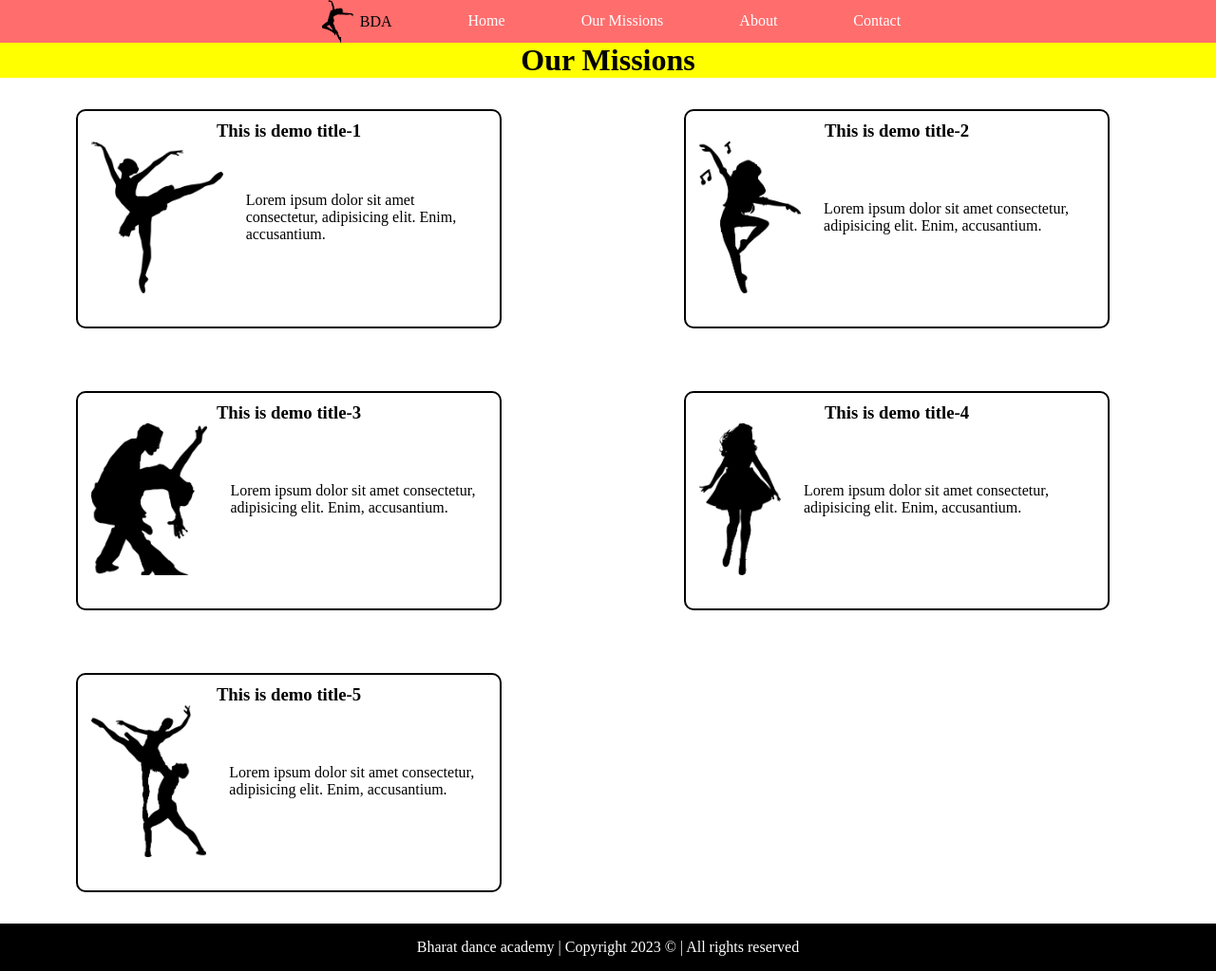
After one commit to bgmanu2426/BharatDanceAcademy, a Node server app: page /mission in a window 1280 px wide. The commit adds this page. Shown: the whole page at 95% size. Run offline with Node 20, Linux system fonts and the light colour scheme; some web fonts are replaced.

Commit message:
frontend-completed

```diff
--- a/app.js
+++ b/app.js
@@ -32,8 +32,8 @@ app.post("/", (req, res) => {
     });
 })
 
-app.get("/services", (req, res) => {
-    res.status(200).render('services.pug')
+app.get("/mission", (req, res) => {
+    res.status(200).render('mission.pug')
 })
 
 app.get("/about", (req, res) => {
--- a/static/style.css
+++ b/static/style.css
@@ -7,9 +7,20 @@
     font-family: 'Bayon', 'Times New Roman', Times, serif;
 }
 
-@media only screen and (min-width: 850px) {
+@media only screen and (min-width: 770px) {
 
-    /* For screens above 8500px : */
+    /* For screens above 770px : */
+    #logo {
+        display: flex;
+        align-items: center;
+        margin: 0 40px;
+    }
+
+    #logo img {
+        height: 45px;
+        margin: 0 7px;
+    }
+
     nav ul {
         display: flex;
         background-color: #ff6d6d;
@@ -124,12 +135,12 @@
         background-color: black;
     }
 
-    .aboutHeading {
+    .missionHeading {
         text-align: center;
         background-color: yellow;
     }
 
-    .about {
+    .mission {
         display: grid;
         grid-template-columns: 6fr 6fr;
     }
@@ -147,6 +158,25 @@
         margin-top: 10px;
     }
 
+    .card-box {
+        display: flex;
+        align-items: center;
+        justify-content: space-between;
+    }
+
+    .card-img {
+        height: 160px;
+        padding: 0 14px;
+    }
+
+    .card-img img {
+        height: inherit;
+    }
+
+    .card-content {
+        margin: 0 10px;
+    }
+
     .contactFormSection {
         display: flex;
         align-items: center;
--- a/views/contact.pug
+++ b/views/contact.pug
@@ -10,9 +10,12 @@ html(lang="en")
     body
         nav
             ul
+                div#logo
+                    img(src="/static/logo.png", alt="logo")
+                    | BDA
                 li: a(href='/') Home
+                li: a(href='/mission') Our Missions
                 li: a(href='/about') About
-                li: a(href='/services') Services
                 li: a(href='/contact') Contact
 
         div.contactFormSection
--- /dev/null
+++ b/views/mission.pug
@@ -0,0 +1,61 @@
+doctype html
+html(lang="en")
+    head
+        meta(charset="UTF-8")
+        meta(http-equiv="X-UA-Compatible", content="IE=edge")
+        meta(name="viewport", content="width=device-width, initial-scale=1.0")
+        style
+            include ../static/style.css
+        title BDA - Services
+    body
+        nav
+            ul
+                div#logo
+                    img(src="/static/logo.png", alt="logo")
+                    | BDA
+                li: a(href='/') Home
+                li: a(href='/mission') Our Missions
+                li: a(href='/about') About
+                li: a(href='/contact') Contact
+
+        h1.missionHeading Our Missions
+        div.mission
+            div.cards
+                h3 This is demo title-1
+                div.card-box
+                    div.card-img
+                        img(src="/static/mission-img/dance-1.png")
+                    div.card-content
+                        p Lorem ipsum dolor sit amet consectetur, adipisicing elit. Enim, accusantium.
+            div.cards
+                h3 This is demo title-2
+                div.card-box
+                    div.card-img
+                        img(src="/static/mission-img/dance-2.png")
+                    div.card-content
+                        p Lorem ipsum dolor sit amet consectetur, adipisicing elit. Enim, accusantium.
+            div.cards
+                h3 This is demo title-3
+                div.card-box
+                    div.card-img
+                        img(src="/static/mission-img/dance-3.png")
+                    div.card-content
+                        p Lorem ipsum dolor sit amet consectetur, adipisicing elit. Enim, accusantium.
+            div.cards
+                h3 This is demo title-4
+                div.card-box
+                    div.card-img
+                        img(src="/static/mission-img/dance-4.png")
+                    div.card-content
+                        p Lorem ipsum dolor sit amet consectetur, adipisicing elit. Enim, accusantium.
+            div.cards
+                h3 This is demo title-5
+                div.card-box
+                    div.card-img
+                        img(src="/static/mission-img/dance-5.png")
+                    div.card-content
+                        p Lorem ipsum dolor sit amet consectetur, adipisicing elit. Enim, accusantium.
+        div.footerSection
+            p Bharat dance academy | Copyright 2023 &copy | All rights reserved
+        script
+            include ../static/script.js
```
Also changed, not shown: other parts of static/style.css (+49 -16 lines), views/about.pug (deleted, +0 -32 lines), views/index.pug (+8 -5 lines), static/logo.png (added), static/mission-img/dance-1.png (added), static/mission-img/dance-2.png (added), static/mission-img/dance-3.png (added), static/mission-img/dance-4.png (added), static/mission-img/dance-5.png (added), static/sponser-img/sponser-1.png (renamed from static/sponser-1.png), static/sponser-img/sponser-2.png (renamed from static/sponser-2.png), static/sponser-img/sponser-3.png (renamed from static/sponser-3.png), static/sponser-img/sponser-4.png (renamed from static/sponser-4.png), views/base.pug (added), 1 more files.
